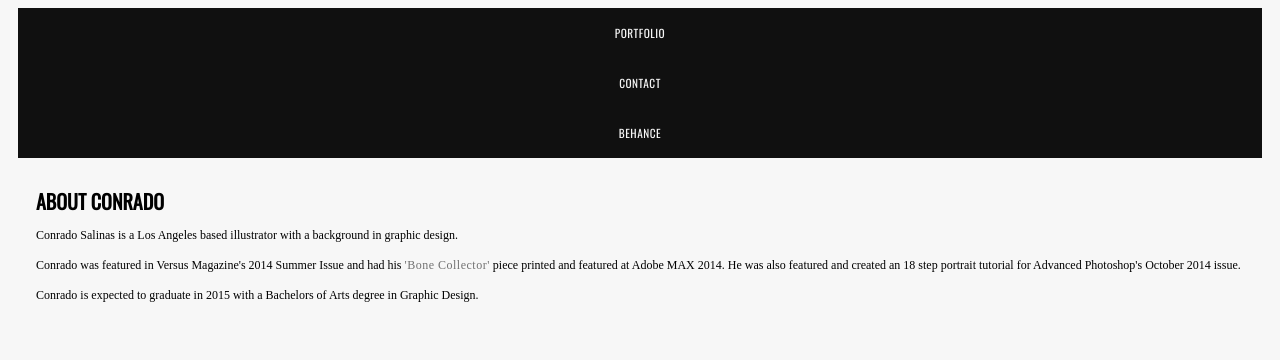
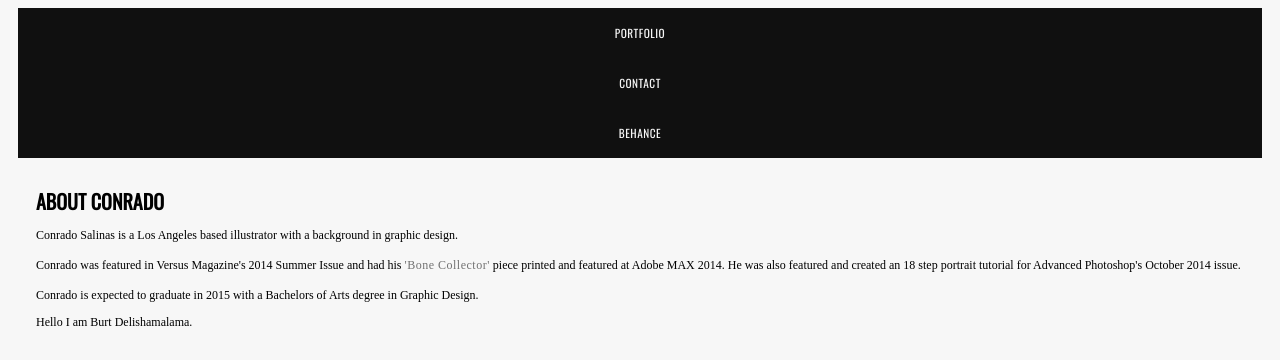
Before and after one commit to conradosalinas/interactive_media_portfolio, a plain HTML site: page contact.html in a window 1280 px wide. Shown: the part 495-855 px from the top of the page. Before the commit the page ends 828 px from the top, so only its background shows below. Drawn offline with nearby package versions, Linux system fonts and the light colour scheme; a web font is replaced by a local one.

Commit message:
Added a paragraph

```diff
--- a/contact.html
+++ b/contact.html
@@ -40,6 +40,7 @@
 				Conrado is expected to graduate in 2015 with a Bachelors of Arts
 				degree in Graphic Design.
 				</p>
+				<p>Hello I am Burt Delishamalama.</p>
 			</div>
 		</div>
 	</body>
```
